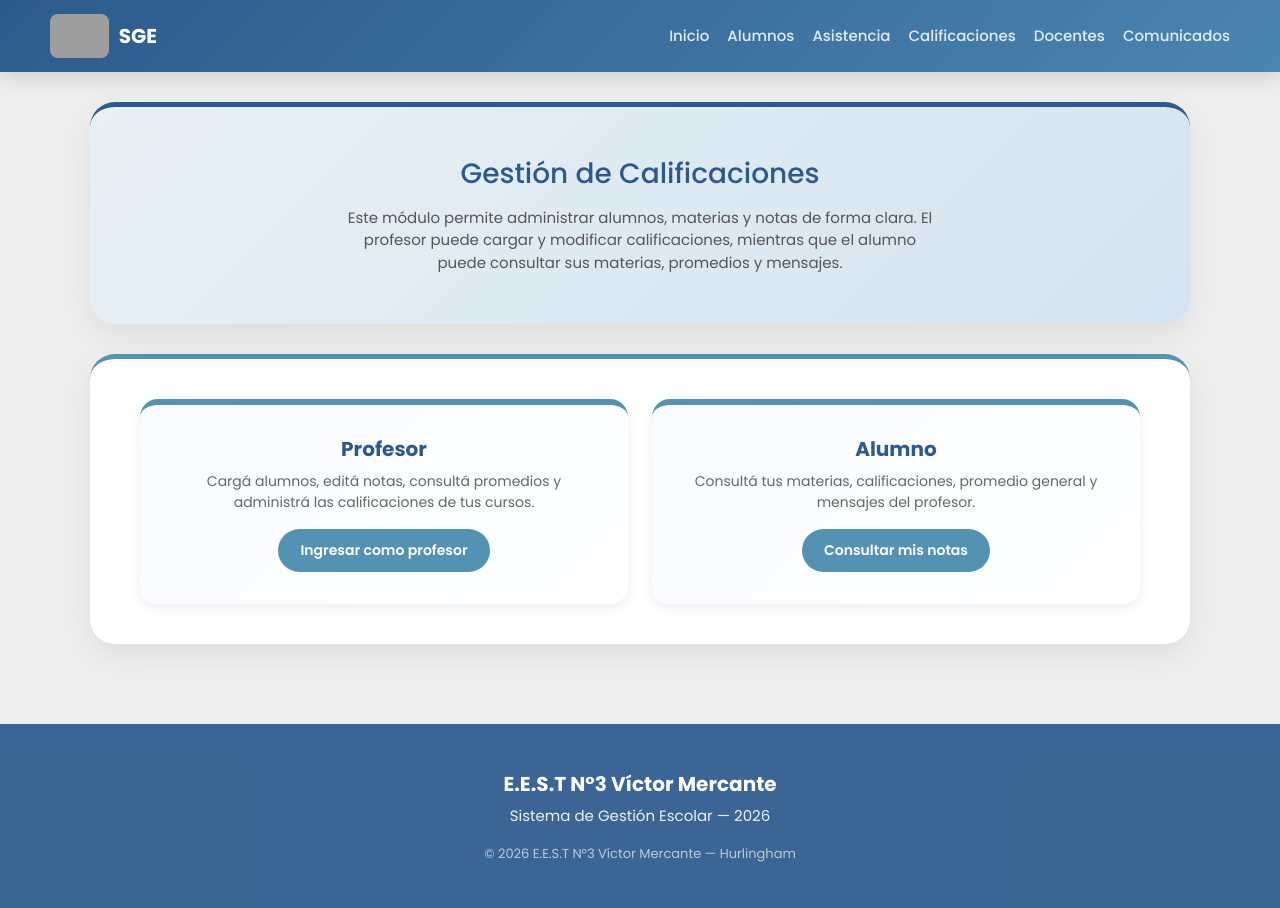
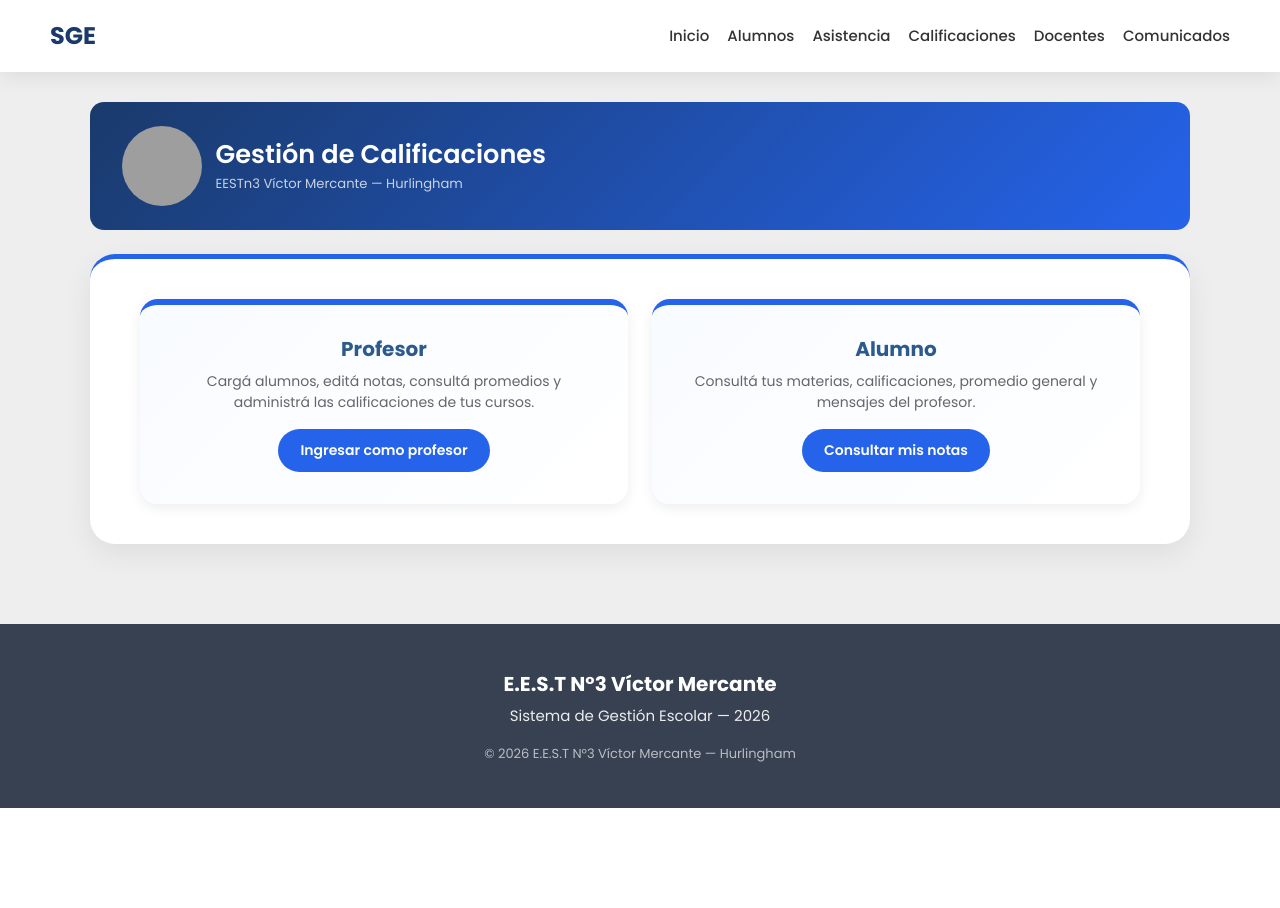
Before and after one commit to sebaemaa/Modulo-calificaciones-g3, a Django app: page /calificaciones/ in a window 1280 px wide. After the commit the page ends 808 px from the top, so only its background shows below. Run offline with Django 5.2, Linux system fonts and the light colour scheme; grey boxes are pictures that could not be loaded.

Commit message:
Actualiza estilos: nav blanco, botones #2563eb, footer gris, hero con logo escuela

```diff
--- a/templates/base.html
+++ b/templates/base.html
@@ -30,9 +30,9 @@ nav {
     display: flex;
     justify-content: space-between;
     align-items: center;
-    padding: 14px 50px;
-    background: linear-gradient(135deg, #2c5a8c, #4a85b0);
-    box-shadow: 0 4px 20px rgba(0, 0, 0, 0.15);
+    padding: 18px 50px;
+    background: white;
+    box-shadow: 0 4px 20px rgba(0, 0, 0, 0.08);
     position: sticky;
     top: 0;
     z-index: 1000;
@@ -41,17 +41,17 @@ nav {
 }
 
 nav .logo {
-    font-size: 20px;
+    font-size: 24px;
     font-weight: 700;
-    color: white;
+    color: #1a3a6b;
     display: flex;
     align-items: center;
-    gap: 10px;
+    gap: 12px;
     text-decoration: none;
 }
 
 nav .logo img {
-    height: 44px;
+    height: 56px;
     border-radius: 8px;
     object-fit: cover;
 }
@@ -68,14 +68,14 @@ nav ul {
 
 nav ul li a {
     text-decoration: none;
-    color: rgba(255, 255, 255, 0.85);
+    color: #333;
     font-weight: 500;
     font-size: 15px;
     transition: color 0.3s;
 }
 
 nav ul li a:hover {
-    color: white;
+    color: #2563eb;
 }
 
 .hamburger {
@@ -179,7 +179,7 @@ section, .panel {
     border-radius: 25px;
     box-shadow: 0 10px 30px rgba(0, 0, 0, 0.07);
     margin-bottom: 30px;
-    border-top: 5px solid #5492b3;
+    border-top: 5px solid #2563eb;
 }
 
 section:last-child, .panel:last-child {
@@ -197,14 +197,14 @@ h2 {
 
 h3 {
     font-size: 20px;
-    color: #5492b3;
+    color: #2563eb;
     margin-top: 0;
     margin-bottom: 10px;
 }
 
 .boton {
     display: inline-block;
-    background: #5492b3;
+    background: #2563eb;
     color: white;
     padding: 11px 22px;
     border-radius: 25px;
@@ -474,7 +474,7 @@ input:focus, select:focus, textarea:focus {
     padding: 32px 28px;
     border-radius: 18px;
     box-shadow: 0 4px 14px rgba(0, 0, 0, 0.07);
-    border-top: 6px solid #5492b3;
+    border-top: 6px solid #2563eb;
     text-align: center;
     transition: transform 0.2s, box-shadow 0.2s;
 }
@@ -551,7 +551,7 @@ input:focus, select:focus, textarea:focus {
 }
 
 footer {
-    background: rgba(44, 90, 140, 0.92);
+    background: #374151;
     color: white;
     text-align: center;
     padding: 40px 20px;
--- a/templates/calificaciones/index.html
+++ b/templates/calificaciones/index.html
@@ -2,16 +2,68 @@
 
 {% block title %}SGE — Gestión de Calificaciones{% endblock %}
 
+{% block extra_css %}
+<style>
+.sge-header {
+    background: linear-gradient(135deg, #1a3a6b 0%, #2563eb 100%);
+    color: white;
+    padding: 1.5rem 2rem;
+    border-radius: 14px;
+    margin-bottom: 1.5rem;
+    display: flex;
+    justify-content: space-between;
+    align-items: center;
+}
+
+.hdr-left {
+    display: flex;
+    align-items: center;
+    gap: 0.85rem;
+}
+
+.hdr-logo-wrap {
+    width: 80px;
+    height: 80px;
+    border-radius: 50%;
+    overflow: hidden;
+    flex-shrink: 0;
+}
+
+.hdr-logo {
+    width: 100%;
+    height: 100%;
+    object-fit: cover;
+    object-position: center;
+    display: block;
+}
+
+.sge-header h1 {
+    margin: 0;
+    font-size: 1.6rem;
+    font-weight: 600;
+}
+
+.sge-header p {
+    margin: 4px 0 0;
+    font-size: 0.82rem;
+    opacity: 0.75;
+}
+</style>
+{% endblock %}
+
 {% block content %}
 
-<section class="bienvenida">
-    <h2>Gestión de Calificaciones</h2>
-    <p>
-        Este módulo permite administrar alumnos, materias y notas de forma clara.
-        El profesor puede cargar y modificar calificaciones, mientras que el alumno
-        puede consultar sus materias, promedios y mensajes.
-    </p>
-</section>
+<div class="sge-header">
+    <div class="hdr-left">
+        <div class="hdr-logo-wrap">
+            <img src="https://tecnica3hurlingham.com/logot3.png" alt="Logo EESTn3" class="hdr-logo">
+        </div>
+        <div>
+            <h1>Gestión de Calificaciones</h1>
+            <p>EESTn3 Víctor Mercante — Hurlingham</p>
+        </div>
+    </div>
+</div>
 
 <section class="roles">
     <div class="card-rol">
--- a/templates/calificaciones/profesor.html
+++ b/templates/calificaciones/profesor.html
@@ -39,7 +39,7 @@
         border-radius: 12px;
         margin-bottom: 10px;
         box-shadow: 0 2px 8px rgba(0,0,0,0.06);
-        border-left: 5px solid #5492b3;
+        border-left: 5px solid #2563eb;
         transition: box-shadow 0.2s;
     }
     .lista-cursos li:hover {
```
Also changed, not shown: other parts of templates/base.html (+21 -20 lines), templates/core/index.html (+45 -14 lines).
